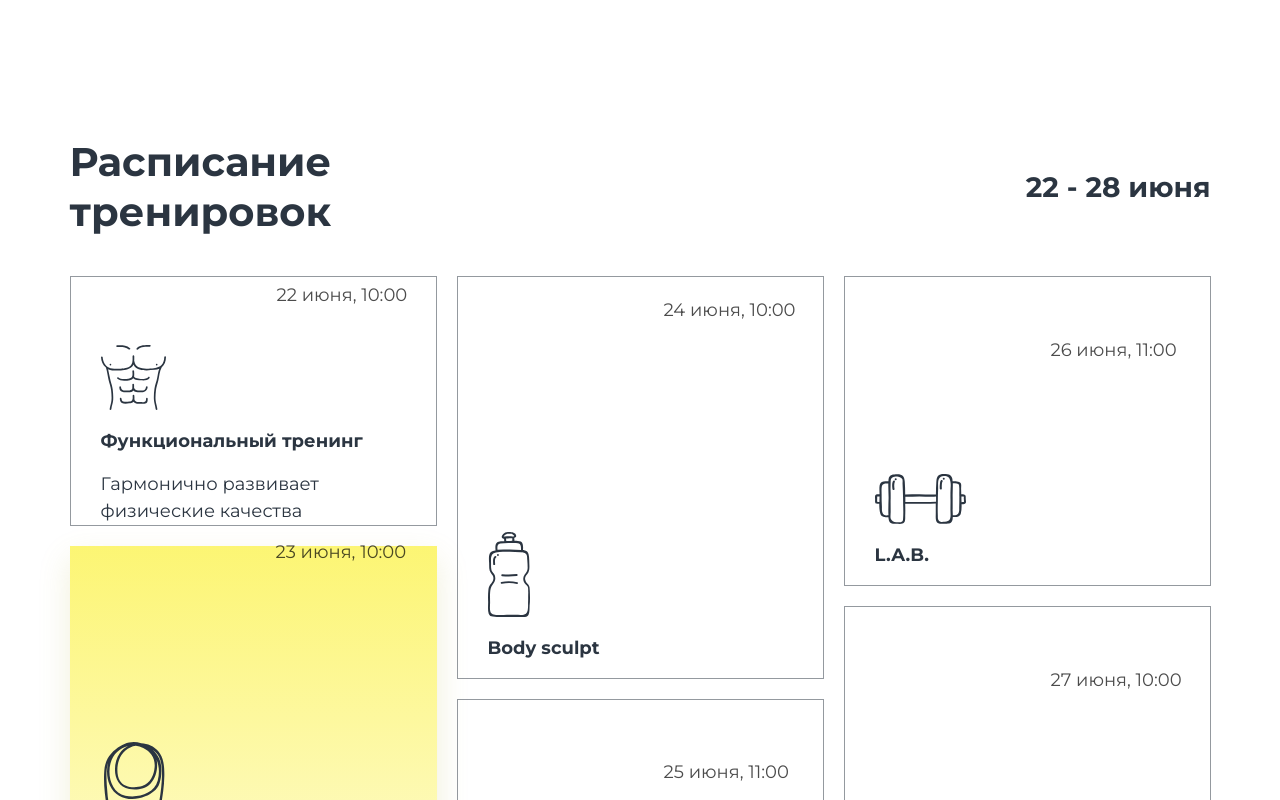
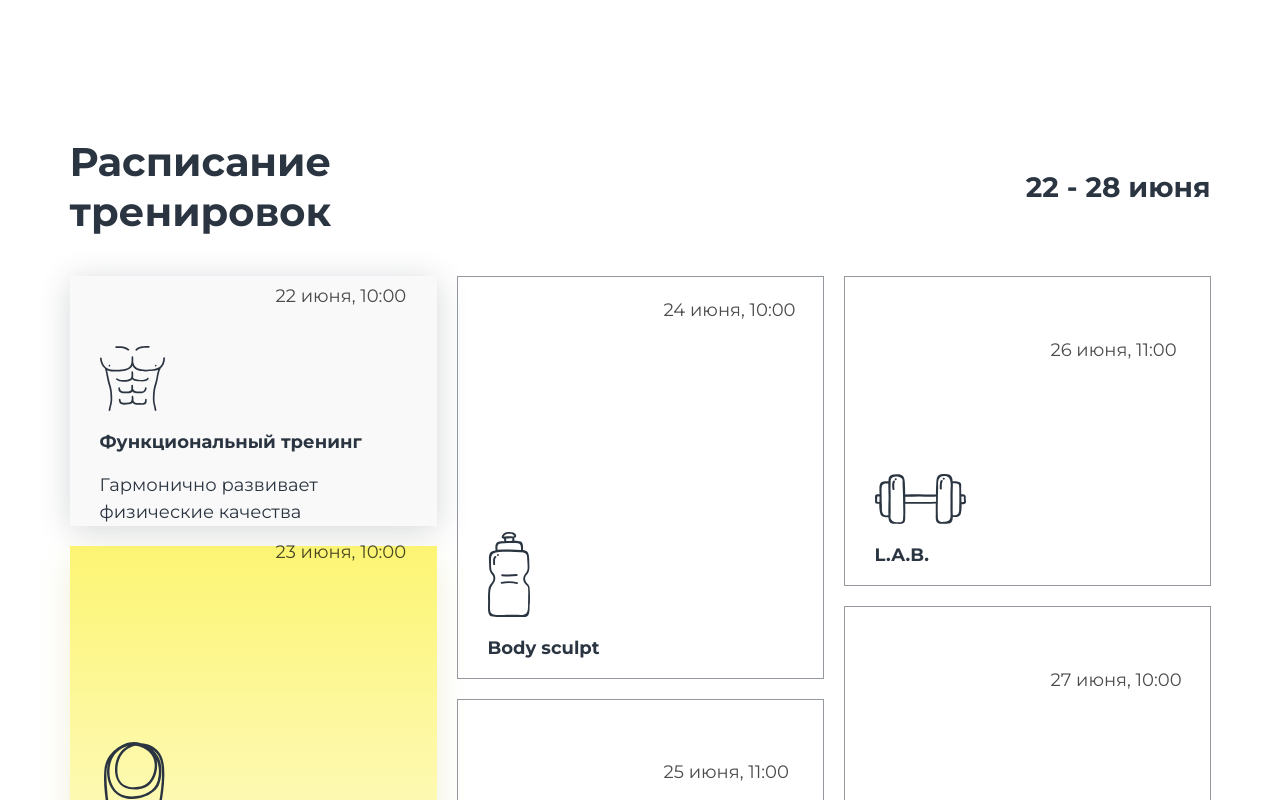
Before and after one commit to Kus-Elagina/Module01-Gym, a plain HTML site: page index.html in a window 1280 px wide. In both pictures the pointer is over the element 253 px from the left and 2240 px from the top of the page. Shown: the part 1840-2640 px from the top of the page. Drawn offline with Linux system fonts and the light colour scheme.

Commit message:
add grid shadow

```diff
--- a/styles/main.css
+++ b/styles/main.css
@@ -402,6 +402,11 @@ body {
     display: flex;
     flex-direction: column;
     justify-content: end;
+ }
+ .grid-item:hover {
+    background: rgba(243, 243, 243, 0.5);
+    box-shadow: 0px 4px 30px rgba(43, 53, 65, 0.2);
+    border: none;
  }
  .grid-date {
     font-size: 18px;
```
